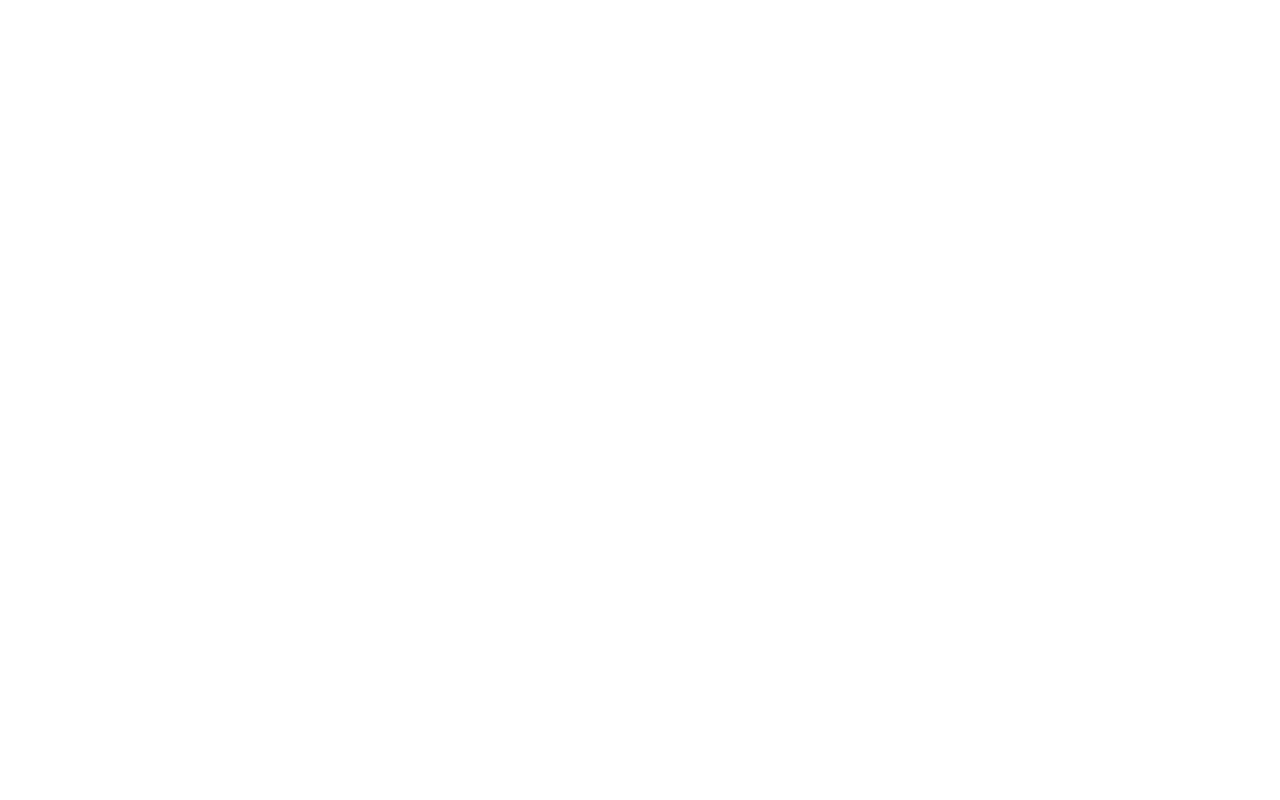
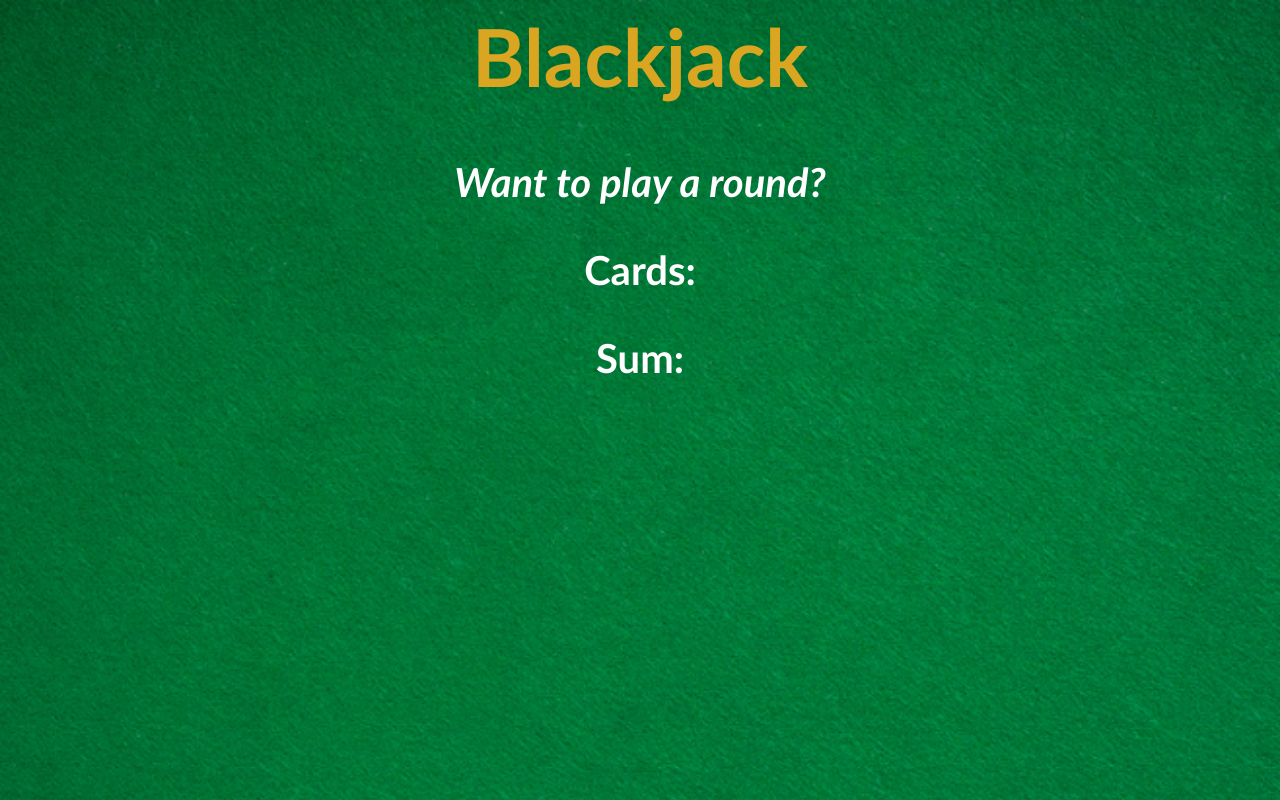
Before and after one commit to JFRG28/fullstack-one-vid, a plain HTML site: page js_basics/blackjack/index.html in a window 1280 px wide. Drawn offline with Linux system fonts and the light colour scheme.

Commit message:
added first styling

```diff
--- a/js_basics/blackjack/index.html
+++ b/js_basics/blackjack/index.html
@@ -1,6 +1,12 @@
 <html>
     <head>
+        <link rel="stylesheet" href="styles.css">
+    </head>
+    <body>
+        <h1>Blackjack</h1>
+        <p id="message-el">Want to play a round?</p>
+        <p>Cards:</p>
+        <p>Sum:</p>
         <script src="index.js"></script>
-    </head>
-    <body></body>
+    </body>
 </html>
--- a/js_basics/blackjack/index.js
+++ b/js_basics/blackjack/index.js
@@ -1,25 +1,20 @@
-// 1. Create two variables, firstCard and secondCard.
-// Set their values to a random number between 2-11
 let firstCard=123
 let secondCard=11
-// 2. Create a variable, sum, and set it to the sum of the two cards
 let sum=firstCard+secondCard
 let hasBlackJack=false
 let isAlive=true
-// Write the conditional according to these rules:
+let message=""
 
-// if less than or equal to 20 -> "Do you want to draw a new card? 🙂"
-// else if exactly 21 -> "Wohoo! You've got Blackjack! 🥳"
-// else -> "You're out of the game! 😭"
 if (sum<=20){
-    console.log("Do you want to draw a new card? 🙂")
+    message="Do you want to draw a new card? 🙂"
 } else if (sum===21){
-    console.log("Wohoo! You've got Blackjack! 🥳")
+    message="Wohoo! You've got Blackjack! 🥳"
     hasBlackJack=true
 } else {
-    console.log("You're out of the game! 😭")
+    message="You're out of the game! 😭"
     isAlive=false
 }
 
+console.log(message)
 console.log(hasBlackJack)
 console.log(isAlive)
--- /dev/null
+++ b/js_basics/blackjack/styles.css
@@ -0,0 +1,19 @@
+/* Complete the CSS styling according to the provided design */
+
+body {
+    font-family: 'Trebuchet MS', 'Lucida Sans Unicode', 'Lucida Grande', 'Lucida Sans', Arial, sans-serif;
+    background-image: url("images/table.png");
+    background-size: cover;
+    text-align: center;
+    color: white;
+    font-size: 40px;
+    font-weight: bold;
+}
+
+h1 {
+    color: goldenrod;
+}
+
+#message-el {
+    font-style: italic;
+}
```
Also changed, not shown: js_basics/blackjack/images/table.png (added).
